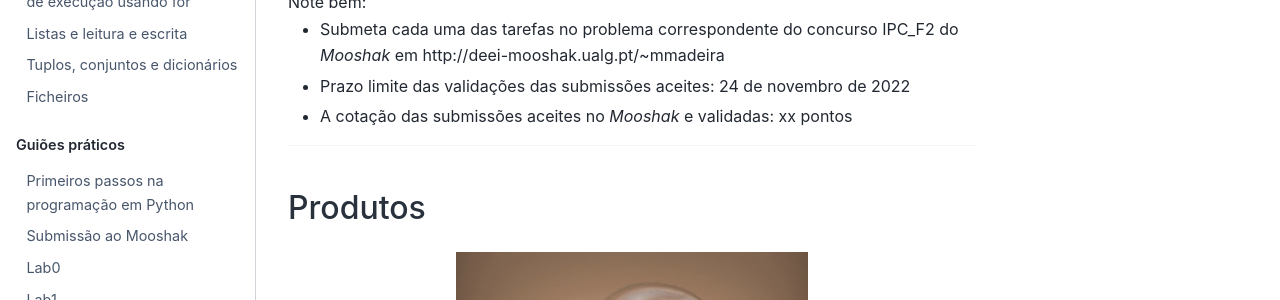
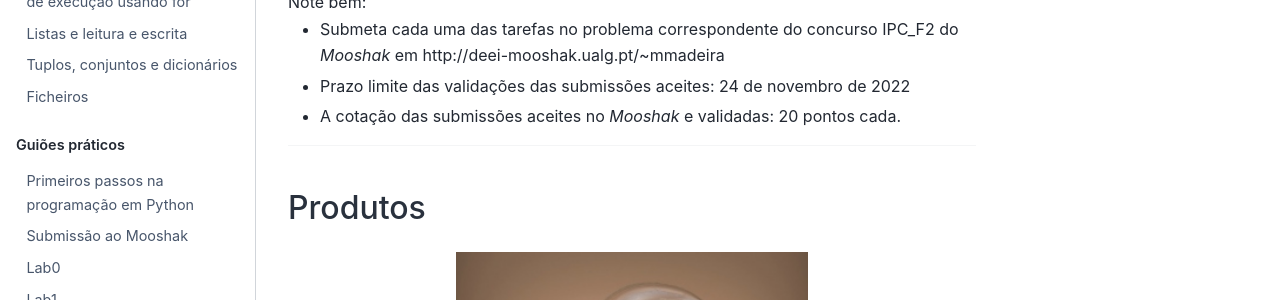
Before and after one commit to margaridamadeira/IPC-2022-23, a Jupyter Book: the page built from docs/F2-2022.md, in a window 1280 px wide and 900 px high. Shown: the part 252-552 px from the top of the window. Built offline with Jupyter Book 1.0.4 settings and Sphinx 7.4.7 and the Sphinx Book theme 1.1.4, drawn with Linux system fonts in a browser that asks for light colours.

Commit message:
Cotação da festa

```diff
--- a/docs/F2-2022.md
+++ b/docs/F2-2022.md
@@ -10,7 +10,7 @@ Note bem:
 + Submeta cada uma das tarefas no problema correspondente do concurso IPC_F2 do *Mooshak* em http://deei-mooshak.ualg.pt/~mmadeira
 
 + Prazo limite das validações das submissões aceites: 24 de novembro de 2022
-+ A cotação das submissões aceites no *Mooshak* e validadas: xx pontos
++ A cotação das submissões aceites no *Mooshak* e validadas: 20 pontos cada.
 <hr>
 
 
```
